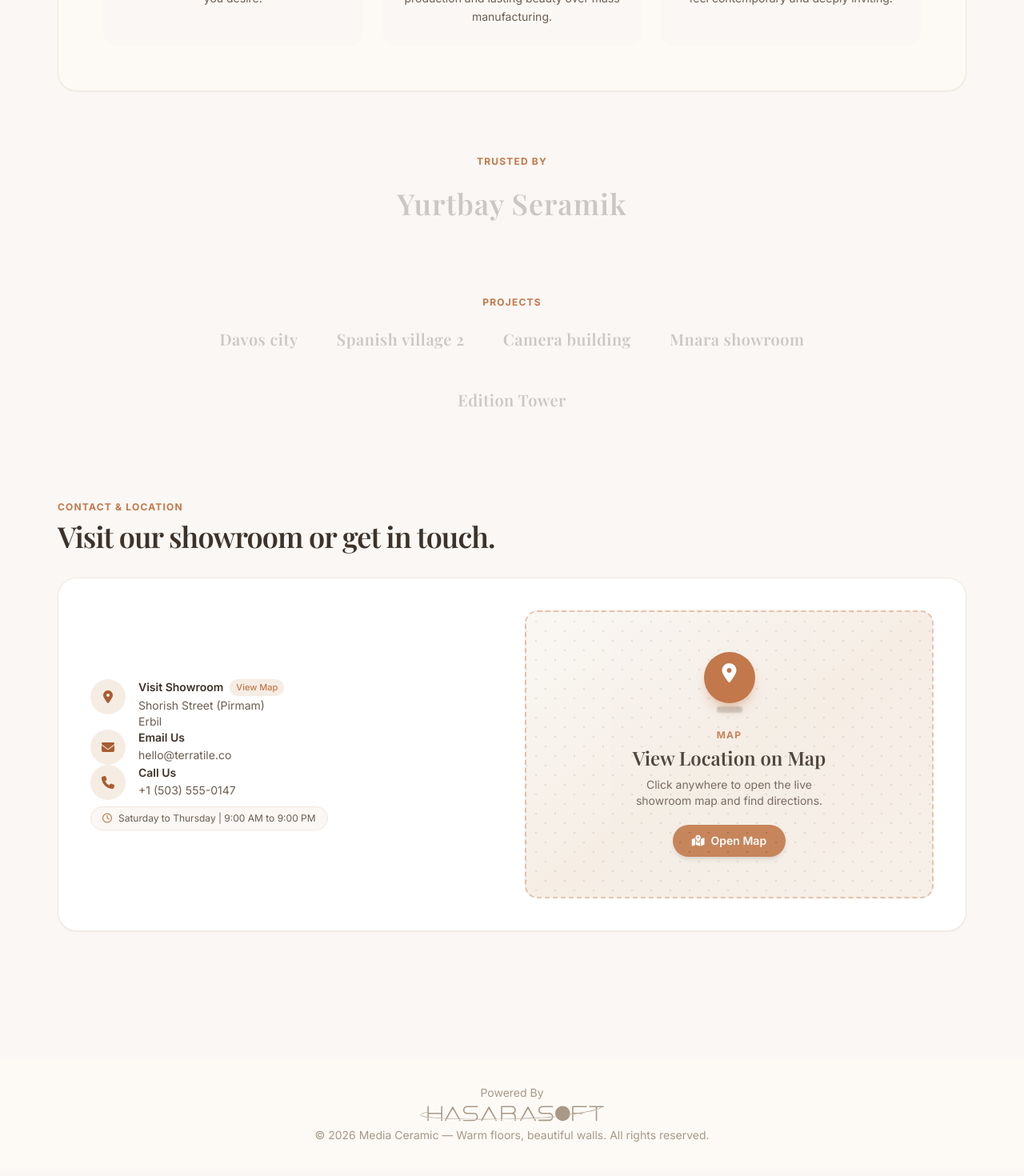
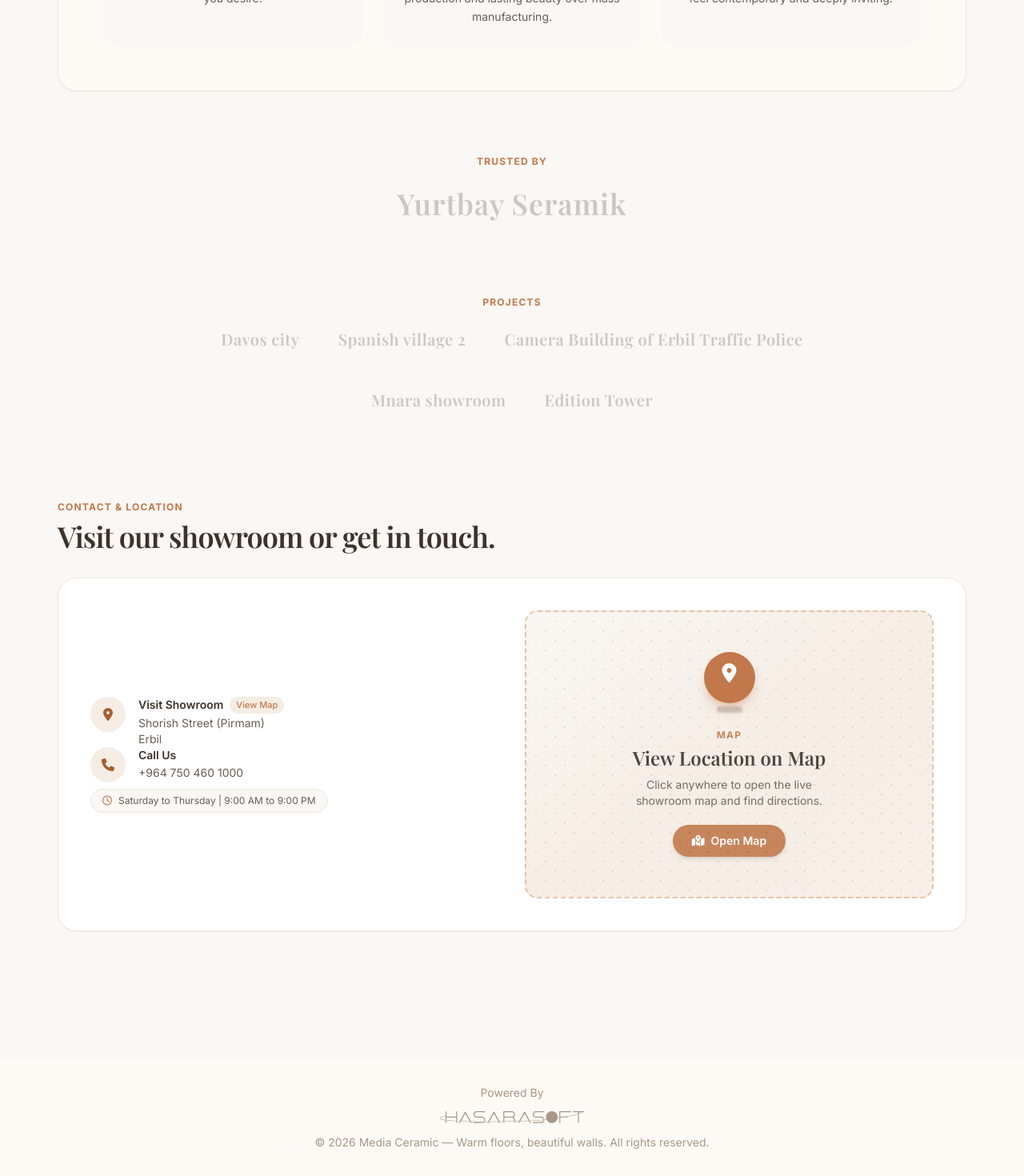
Before and after one commit to IbrahimHeminJ/media-ceramic, a React (Vite) app: page / in a window 1280 px wide. Shown: the part 1573-3043 px from the top of the page at 80% size. Built offline with nearby package versions, Linux system fonts and the light colour scheme; no server answers; a web font is replaced by a local one.

Commit message:
fix footer

```diff
--- a/src/components/FooterHasarasoft.jsx
+++ b/src/components/FooterHasarasoft.jsx
@@ -7,7 +7,7 @@ const Footer = () => {
     return (
         <footer className='text-[#A89885] flex flex-col items-center bg-[#FDFAF6]'>
             <p className="text-sm">{t('footer.poweredBy', 'Powered By')}</p>
-            <a href="https://t.me/+2pm-y1rTWkY1NDEy" className='md:w-1/5 md:h-1/5 w-1/2 h-1/2'><img src={Hasarasoft} alt="HasaraSoft" /></a>
+            <a href="https://t.me/ibrahim_hemin" className='w-40 md:w-48 h-auto my-2'><img src={Hasarasoft} alt="HasaraSoft" className="w-full h-auto" /></a>
         </footer>
     );
 }
--- a/src/components/Home.jsx
+++ b/src/components/Home.jsx
@@ -156,7 +156,7 @@ export default function Home({ onNavigate }) {
           {t('projects.badge', 'Projects')}
         </span>
         <div className="flex flex-wrap items-center justify-center gap-8 sm:gap-12">
-          {["Davos city", "Spanish village 2", "Camera building", "Mnara showroom", "Edition Tower"].map((brand, i) => (
+          {["Davos city", "Spanish village 2", "Camera Building of Erbil Traffic Police", "Mnara showroom", "Edition Tower"].map((brand, i) => (
             <span
               key={i}
               className="font-serif text-2xl sm:text-xl font-semibold text-[#A89885] grayscale opacity-50 hover:opacity-90 hover:grayscale-0 hover:text-[#3D3229] transition-all cursor-default tracking-wide"
@@ -204,7 +204,7 @@ export default function Home({ onNavigate }) {
               </div>
             </button>
 
-            <div className="flex items-start gap-4 p-3 -m-3">
+            {/* <div className="flex items-start gap-4 p-3 -m-3">
               <div className="w-11 h-11 bg-[#F5EDE4] rounded-full flex items-center justify-center text-[#A85D32] shrink-0 text-base">
                 <i className="fa-solid fa-envelope"></i>
               </div>
@@ -217,7 +217,7 @@ export default function Home({ onNavigate }) {
                   hello@terratile.co
                 </a>
               </div>
-            </div>
+            </div> */}
 
             <div className="flex items-start gap-4 p-3 -m-3">
               <div className="w-11 h-11 bg-[#F5EDE4] rounded-full flex items-center justify-center text-[#A85D32] shrink-0 text-base">
@@ -229,7 +229,7 @@ export default function Home({ onNavigate }) {
                   href="tel:+15035550147"
                   className="text-sm text-[#6B5D51] hover:text-[#A85D32] transition-colors mt-0.5 block"
                 >
-                  +1 (503) 555-0147
+                  +964 750 460 1000
                 </a>
               </div>
             </div>
```
